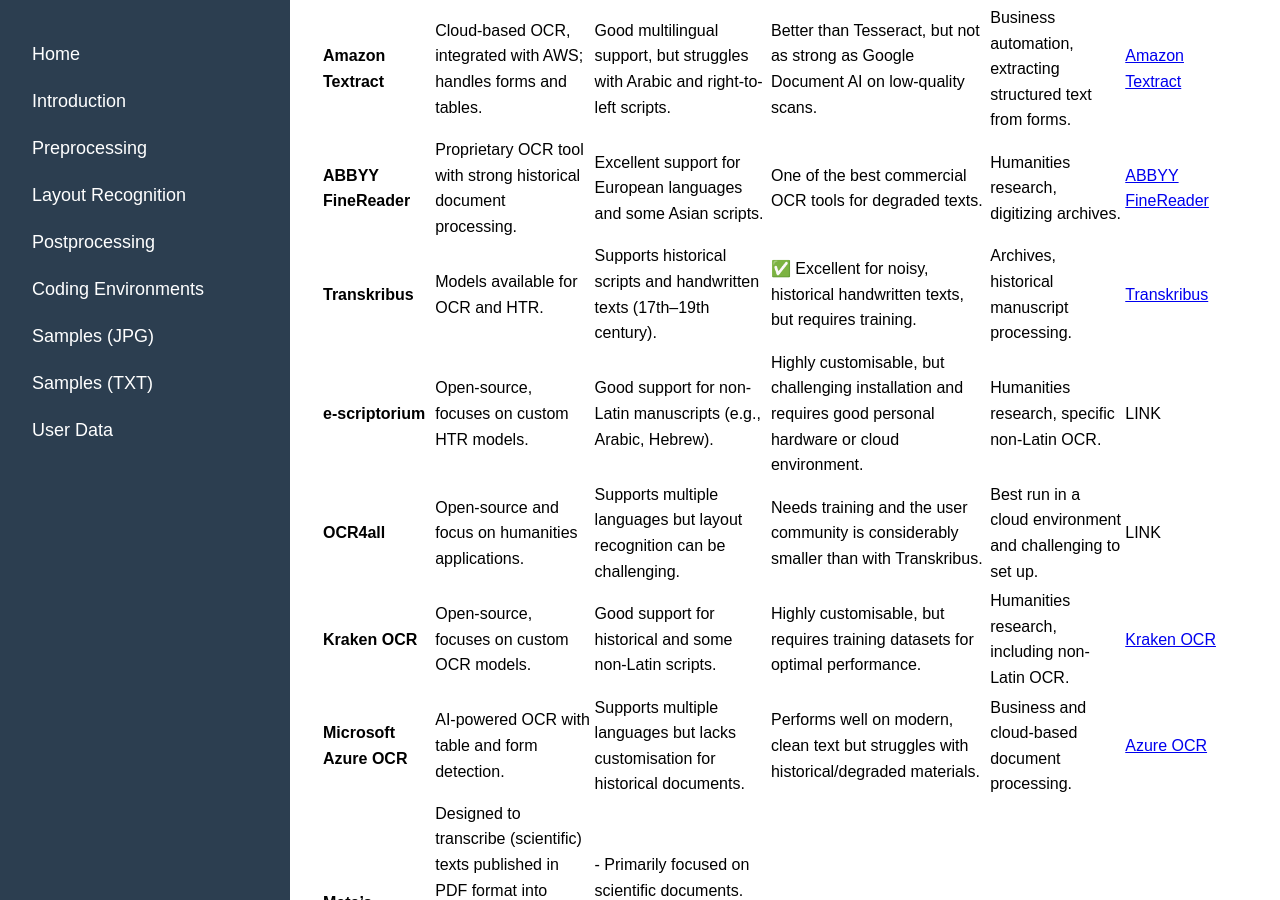
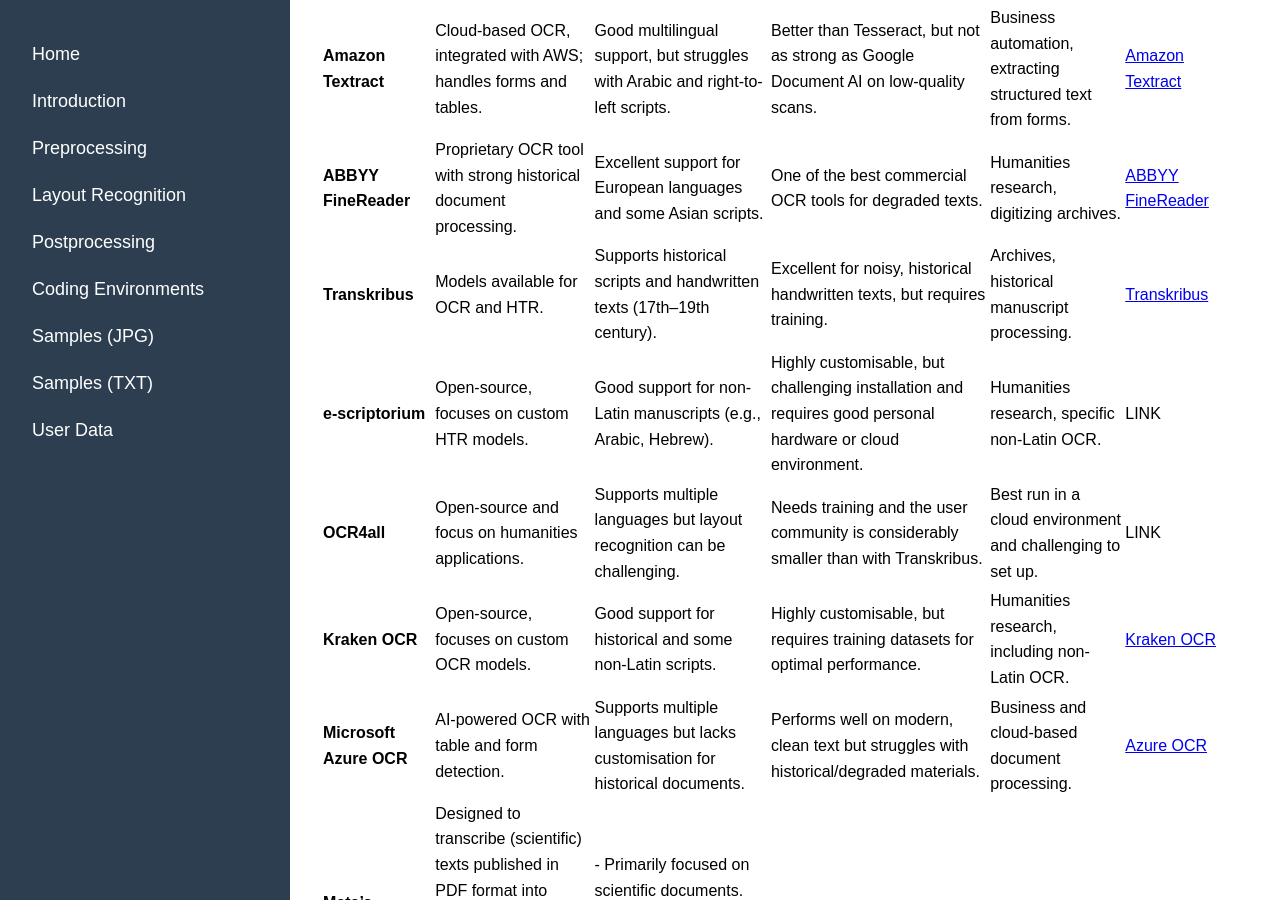
Before and after one commit to stwagner07/atr-historical-research, a Jekyll site: the page built from docs/aimodels.md, in a window 1280 px wide and 900 px high, scrolled down 535 px. Built offline with Jekyll 4.4.1, drawn with Linux system fonts in a browser that asks for light colours; our own code applies the rules of GitHub Pages for plain Markdown files.

```diff
--- a/docs/aimodels.md
+++ b/docs/aimodels.md
@@ -8,7 +8,7 @@
 | **Google Document AI** | Cloud-based OCR with advanced AI-powered text extraction. | Strong multilingual support for modern languages, especially for Latin, Cyrillic, and Arabic scripts. | Good performer in benchmarks (English and Arabic), particularly on noisy documents. | Academic research, structured documents, complex layouts. | [Google Document AI](https://cloud.google.com/document-ai) |
 | **Amazon Textract** | Cloud-based OCR, integrated with AWS; handles forms and tables. | Good multilingual support, but struggles with Arabic and right-to-left scripts. | Better than Tesseract, but not as strong as Google Document AI on low-quality scans. | Business automation, extracting structured text from forms. | [Amazon Textract](https://aws.amazon.com/textract/) |
 | **ABBYY FineReader** | Proprietary OCR tool with strong historical document processing. | Excellent support for European languages and some Asian scripts. | One of the best commercial OCR tools for degraded texts. | Humanities research, digitizing archives. | [ABBYY FineReader](https://www.abbyy.com/finereader/) |
-| **Transkribus** | Models available for OCR and HTR. | Supports historical scripts and handwritten texts (17th–19th century). | ✅ Excellent for noisy, historical handwritten texts, but requires training. | Archives, historical manuscript processing. | [Transkribus](https://readcoop.eu/transkribus/) |
+| **Transkribus** | Models available for OCR and HTR. | Supports historical scripts and handwritten texts (17th–19th century). | Excellent for noisy, historical handwritten texts, but requires training. | Archives, historical manuscript processing. | [Transkribus](https://readcoop.eu/transkribus/) |
 | **e-scriptorium** | Open-source, focuses on custom HTR models. | Good support for non-Latin manuscripts (e.g., Arabic, Hebrew). | Highly customisable, but challenging installation and requires good personal hardware or cloud environment. | Humanities research, specific non-Latin OCR. | LINK |
 | **OCR4all** | Open-source and focus on humanities applications. | Supports multiple languages but layout recognition can be challenging. | Needs training and the user community is considerably smaller than with Transkribus. | Best run in a cloud environment and challenging to set up. | LINK |
 | **Kraken OCR** | Open-source, focuses on custom OCR models. | Good support for historical and some non-Latin scripts. | Highly customisable, but requires training datasets for optimal performance. | Humanities research, including non-Latin OCR. | [Kraken OCR](https://kraken.re/) |
```
